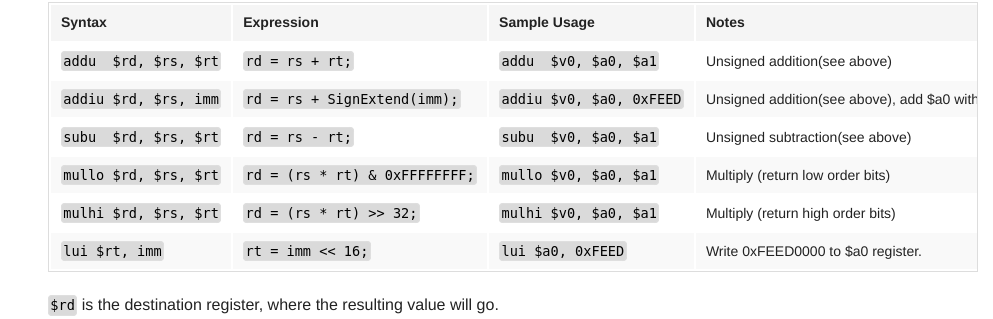
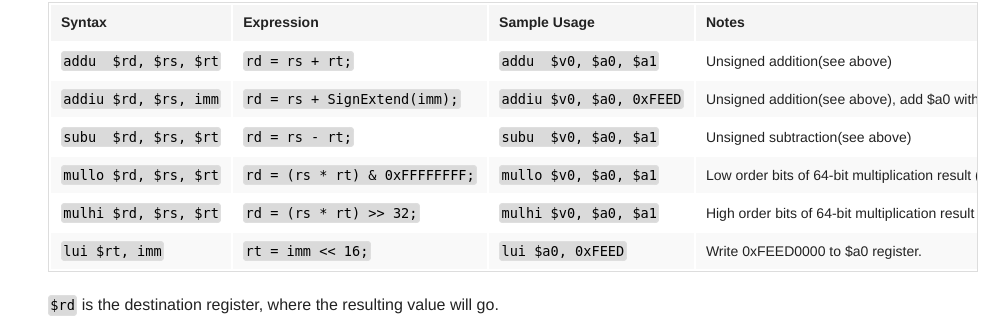
Before and after one commit to Progressive-Learning-Platform/progressive-learning-platform.github.io, a Jekyll site: the page built from instructions.md, in a window 1280 px wide. Shown: the part 4694-5013 px from the top of the page, without its empty margins (287-1280 px from the left). Built offline with Jekyll 4.4.1, drawn with Linux system fonts in a browser that asks for light colours; comment, search, counter and statistics services are not loaded.

Commit message:
Updated mulls and mulhi notes

```diff
--- a/instructions.md
+++ b/instructions.md
@@ -272,8 +272,8 @@ These operations allow for basic arithmetic, such as addition and subtraction, w
 | <span title="Add unsigned">`addu  $rd, $rs, $rt`</span>	| `rd = rs + rt;`		    | `addu  $v0, $a0, $a1`    | Unsigned addition(see above)		|
 | <span title="Add immediate unsigned">`addiu $rd, $rs, imm`</span> | `rd = rs + SignExtend(imm);`      | `addiu $v0, $a0, 0xFEED` | Unsigned addition(see above), add $a0 with 65261  |
 | <span title="Subtract unsigned">`subu  $rd, $rs, $rt`</span>	| `rd = rs - rt;`		    | `subu  $v0, $a0, $a1`    | Unsigned subtraction(see above)		        |
-| <span title="Multiply, low order">`mullo $rd, $rs, $rt`</span>	| `rd = (rs * rt) & 0xFFFFFFFF;`    | `mullo $v0, $a0, $a1`    | Multiply (return low order bits)	|
-| <span title="Multiply, high order">`mulhi $rd, $rs, $rt`</span>	| `rd = (rs * rt) >> 32;`	    | `mulhi $v0, $a0, $a1`    | Multiply (return high order bits)	|
+| <span title="Multiply, low order">`mullo $rd, $rs, $rt`</span>	| `rd = (rs * rt) & 0xFFFFFFFF;`    | `mullo $v0, $a0, $a1`    | Low order bits of 64-bit multiplication result (bits [31:0])	|
+| <span title="Multiply, high order">`mulhi $rd, $rs, $rt`</span>	| `rd = (rs * rt) >> 32;`	    | `mulhi $v0, $a0, $a1`    | High order bits of 64-bit multiplication result (bits [61:32])	|
 | <span title="Load upper immediate">`lui $rt, imm`</span>        | `rt = imm << 16;`                 | `lui $a0, 0xFEED`        | Write 0xFEED0000 to $a0 register.      |
 {:.mobile}
 
```
